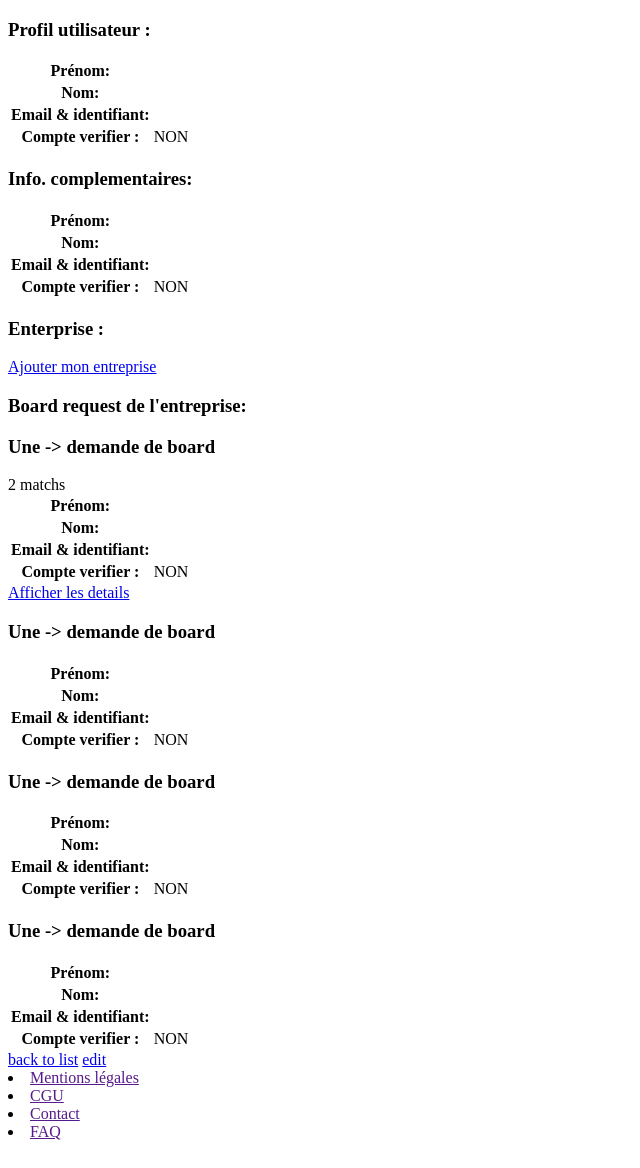
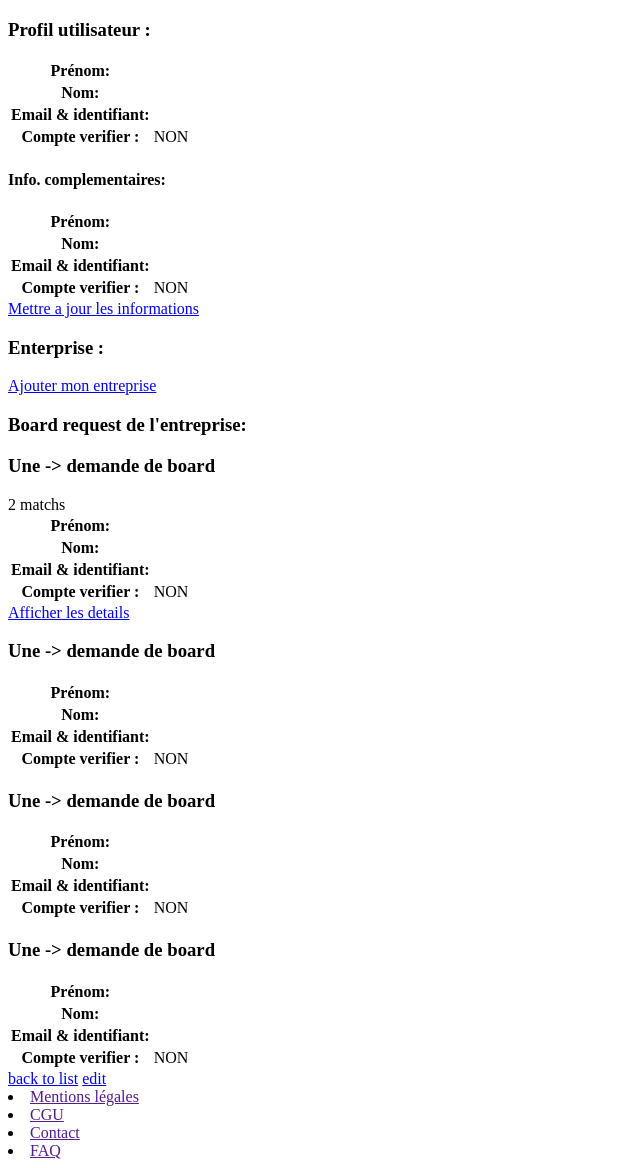
Before and after one commit to WildCodeSchool/lyon-php-2003-project3-trouvetonboard, a Symfony app: template templates/user/profileShow.html.twig in a window 1280 px wide. Shown: the part 44-1212 px from the top of the page, without its empty margins (0-640 px from the left). Before the commit the page ends 1184 px from the top, so only its background shows below. Run offline with Twig, Linux system fonts and the light colour scheme; the template is opened without the code that fills it, so the values that code supplies are empty; some libraries are stand-ins or nearby versions.

Commit message:
FORM EDIT USER 80%

```diff
--- a/assets/scss/_containers.scss
+++ b/assets/scss/_containers.scss
@@ -44,9 +44,3 @@
     }
 
 }
-
-.container-width-30 {
-    width: 30%;
-    min-width: 30%;
-
-}
--- a/src/Entity/User.php
+++ b/src/Entity/User.php
@@ -133,7 +133,7 @@ class User implements UserInterface
         return $this->id;
     }
 
-    public function getEmail(): string
+    public function getEmail(): ?string
     {
         return $this->email;
     }
--- a/templates/base.html.twig
+++ b/templates/base.html.twig
@@ -43,12 +43,13 @@
 
 
         {% set containerStd = "mb-2 mt-4 container container-std-bg-white" %}
-        {% set containerStdProfile = "mb-2 mt-4 d-flex justify-content-left container-std-bg-white" %}
+        {% set containerStdProfile = "mb-2 mt-4 d-flex justify-content-left container-std-bg-white-bootstrap" %}
         {% set formBlock = "m-4 p-0 d-flex flex-column justify-content-start container-std-bg-white-bootstrap" %}
-        {% set formBlock2 = "m-4 p-0 d-flex flex-column justify-content-start container-std-bg-white-bootstrap" %}
+        {% set formBlockStd = "mt-2 mb-2 p-0 justify-content-start container-std-bg-white-bootstrap" %}
         {% set formFullCol = "d-flex flex-row flex-fill align-items-stretch" %}
         {% set formFullColBlock = "m-4 p-0 d-flex flex-column flex-fill container-std-bg-white-bootstrap" %}
         {% set titleBlock = "p-2 d-flex align-items-stretch container-title-block" %}
+        {% set titleBlock2 = "p-2 d-flex align-items-start container-title-block" %}
 
 
 
--- a/templates/user/_delete_form.html.twig
+++ b/templates/user/_delete_form.html.twig
@@ -1,4 +1,5 @@
-<form method="post" action="{{ path('user_delete', {'id': user.id}) }}" onsubmit="return confirm('Are you sure you want to delete this item?');">
+<form method="post" action="{{ path('user_delete', {'id': app.user.id}) }}" onsubmit="return confirm('Are you sure ' +
+ 'you want to delete this item?');">
     <input type="hidden" name="_method" value="DELETE">
     <input type="hidden" name="_token" value="{{ csrf_token('delete' ~ user.id) }}">
     <button class="btn">Delete</button>
--- a/templates/user/_form.html.twig
+++ b/templates/user/_form.html.twig
@@ -1,4 +1,8 @@
+{% form_theme form 'bootstrap_4_layout.html.twig' %}
 {{ form_start(form) }}
     {{ form_widget(form) }}
+<div class="d-flex mr-2">
     <button class="btn">{{ button_label|default('Save') }}</button>
+</div>
+
 {{ form_end(form) }}
--- a/templates/user/_profile_show_board_request.html.twig
+++ b/templates/user/_profile_show_board_request.html.twig
@@ -1,9 +1,9 @@
 <div class="{{ titleBlock }}">
     <h3>Board request de l'entreprise:</h3>
 </div>
-{% set card = "col-lg-6 col-md-12" %}
-<div class="container-fluid row">
-    <div class="{{ card }}">
+{% set card = "col-lg-5 col-md-12" %}
+<div class="container-fluid row justify-content-around m-0">
+    <div class="{{ card }} {{ formBlockStd }} m-2 ">
 
         <div class="rounded ">
             <div class="{{ titleBlock }} m-3">
@@ -40,7 +40,7 @@
         </div>
     </div>
 
-    <div class="{{ card }}">
+    <div class="{{ card }} {{ formBlockStd }} m-2">
 
         <div class="rounded">
             <div class="{{ titleBlock }} m-3">
@@ -72,7 +72,7 @@
         </div>
     </div>
 
-    <div class="{{ card }}">
+    <div class="{{ card }} {{ formBlockStd }} m-2">
 
         <div class="rounded">
             <div class="{{ titleBlock }} m-3">
@@ -104,7 +104,7 @@
         </div>
     </div>
 
-    <div class="{{ card }}">
+    <div class="{{ card }} {{ formBlockStd }} m-2">
 
         <div class="flex-fill rounded">
             <div class="{{ titleBlock }} m-3">
--- a/templates/user/_profile_show_detail_user.html.twig
+++ b/templates/user/_profile_show_detail_user.html.twig
@@ -1,5 +1,5 @@
-<div class="{{ titleBlock }}">
-    <h3>Info. complementaires:</h3>
+<div class="{{ titleBlock }} rounded-0">
+    <h4>Info. complementaires:</h4>
 </div>
 
 <table class="table">
--- a/templates/user/profileShow.html.twig
+++ b/templates/user/profileShow.html.twig
@@ -7,20 +7,22 @@
     <div class="container-fluid row">
         <!-- col 1 -->
         <div class="col-lg-4 col-md-12">
-            <div class="">
+            <div class="{{ formBlockStd }}">
                 {% include 'user/_profile_show_base_user.html.twig' %}
+                {% include 'user/_profile_show_detail_user.html.twig' %}
+                <div class="d-flex p-2 justify-content-around ml-1 container-a">
+                    <a href="{{ path('user_profile_edit' , { "id": app.user.id }) }}">
+                        Mettre a jour les informations</a>
+                </div>
             </div>
-            <div class="">
-                {% include 'user/_profile_show_detail_user.html.twig' %}
-            </div>
-            <div class="">
+            <div class="{{ formBlockStd }}">
                 {% include 'user/_profile_show_enterprise.html.twig' %}
             </div>
 
 
         </div>
         <!-- col 2 -->
-        <div class="col-lg-8 col-md-12">
+        <div class="col-lg-8 col-md-12 {{ formBlockStd }}">
                 {% include 'user/_profile_show_board_request.html.twig' %}
         </div>
 
```
Also changed, not shown: assets/scss/_form_gca.scss (+34 -2 lines), src/Controller/UserController.php (+7 -5 lines), src/Form/UserType.php (+24 -8 lines), templates/user/edit.html.twig (+9 -4 lines).
